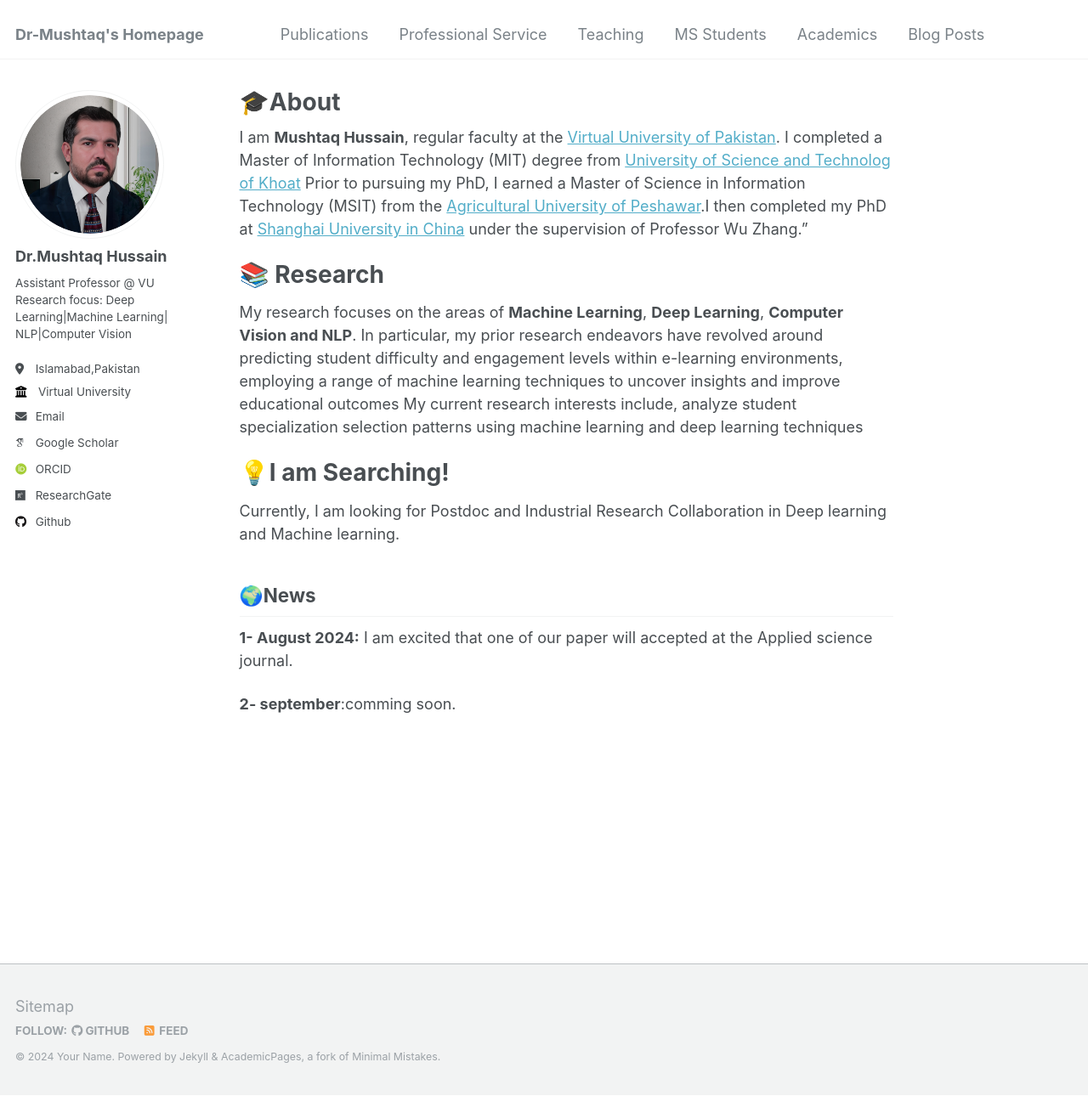
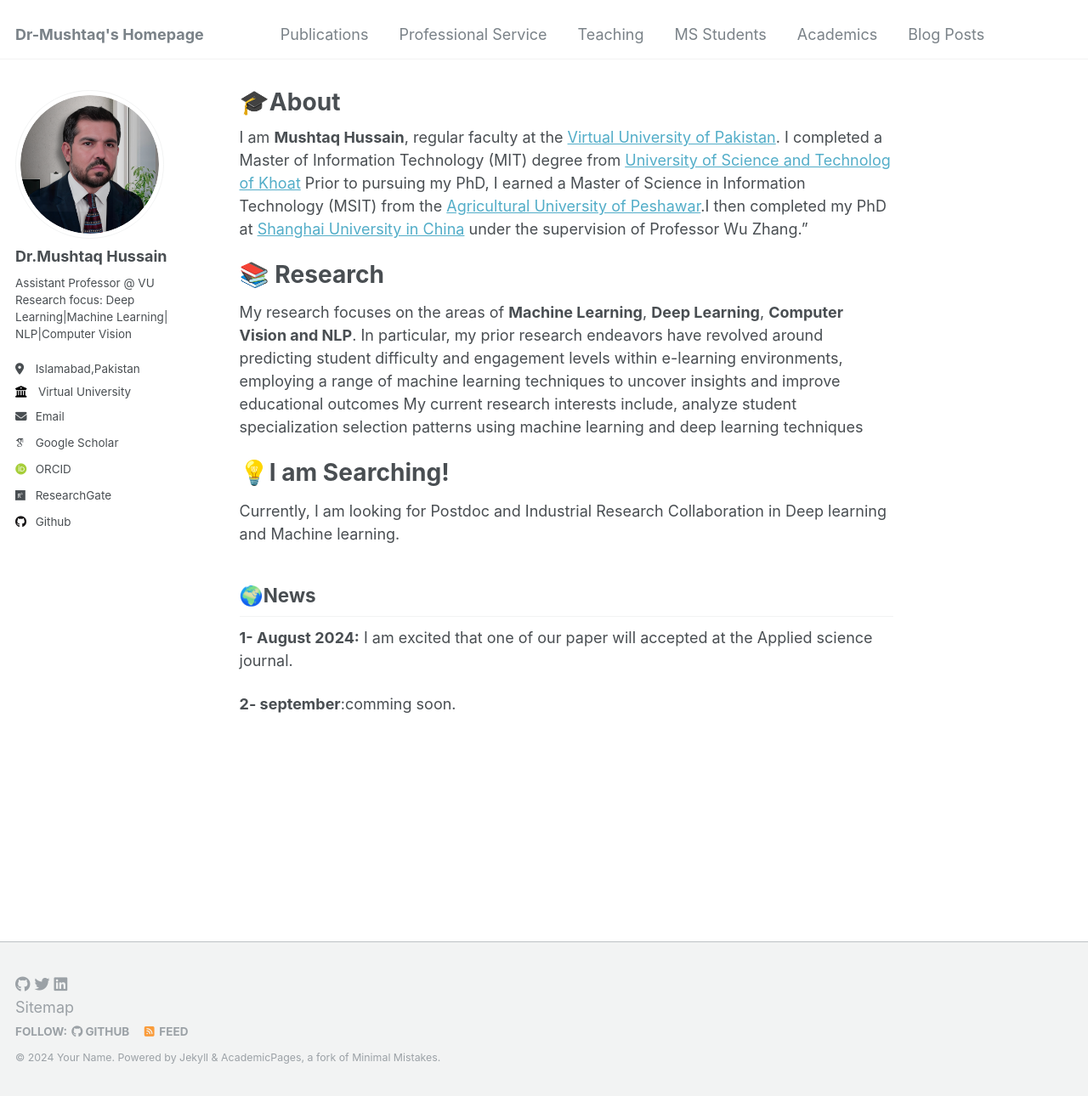
Before and after one commit to dr-mushtaq/dr-mushtaq.github.io, a Jekyll site: the page built from _pages/about.md, in a window 1280 px wide and 1290 px high. Shown: the whole window at 85% size. Built offline with Jekyll 4.4.1, drawn with Linux system fonts in a browser that asks for light colours; some web fonts are replaced.

Commit message:
Update custom.html

```diff
--- a/_includes/footer/custom.html
+++ b/_includes/footer/custom.html
@@ -1,3 +1,15 @@
 <!-- start custom footer snippets -->
+<div class="social-icons">
+  <a href="https://github.com/{{ site.author.github }}" target="_blank" aria-label="GitHub">
+    <i class="fab fa-github"></i>
+  </a>
+  <a href="https://twitter.com/{{ site.author.twitter }}" target="_blank" aria-label="Twitter">
+    <i class="fab fa-twitter"></i>
+  </a>
+  <a href="https://www.linkedin.com/in/{{ site.author.linkedin }}" target="_blank" aria-label="LinkedIn">
+    <i class="fab fa-linkedin"></i>
+  </a>
+</div>
+
 <a href="/sitemap/">Sitemap</a>
 <!-- end custom footer snippets -->
```
